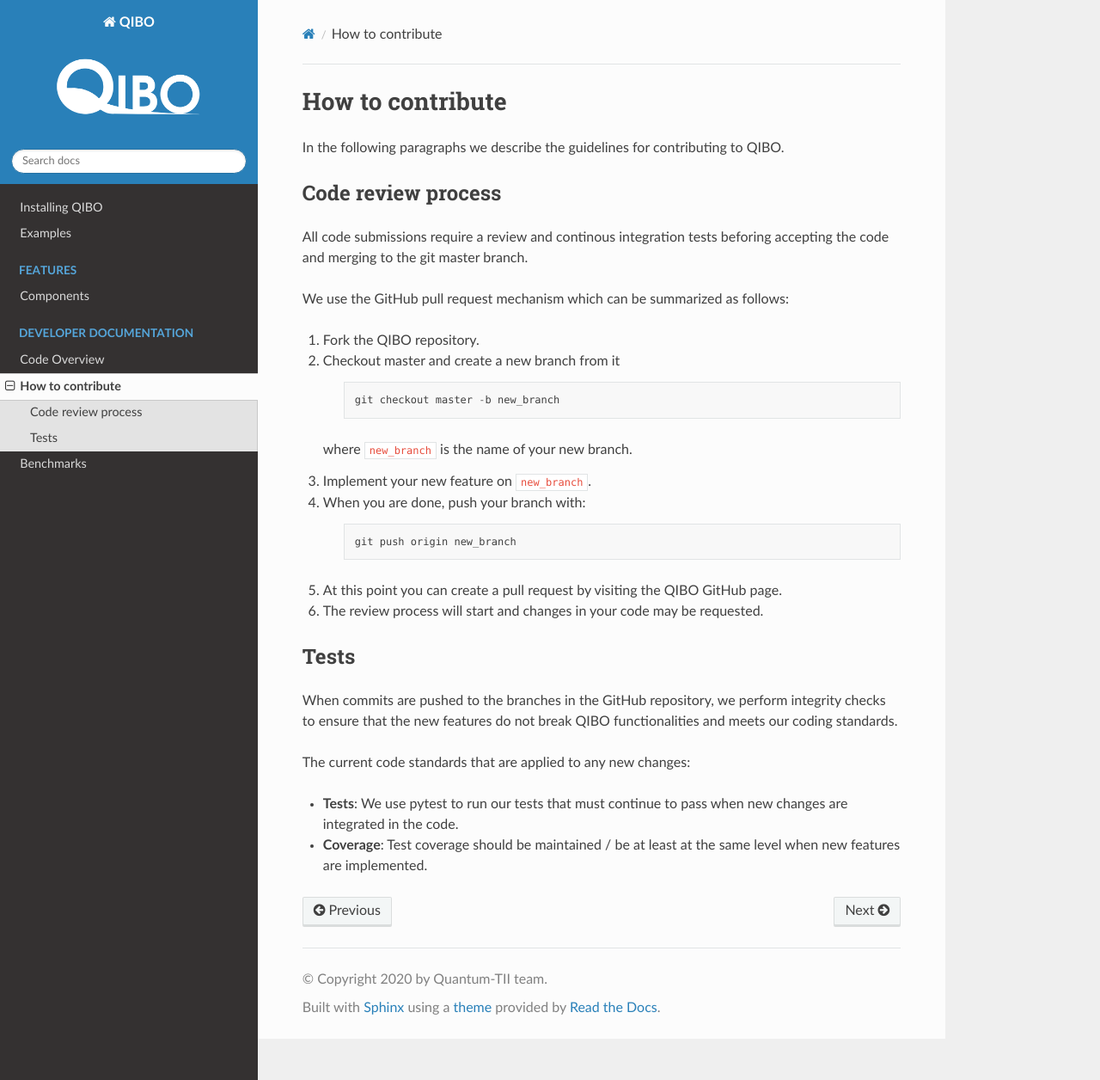
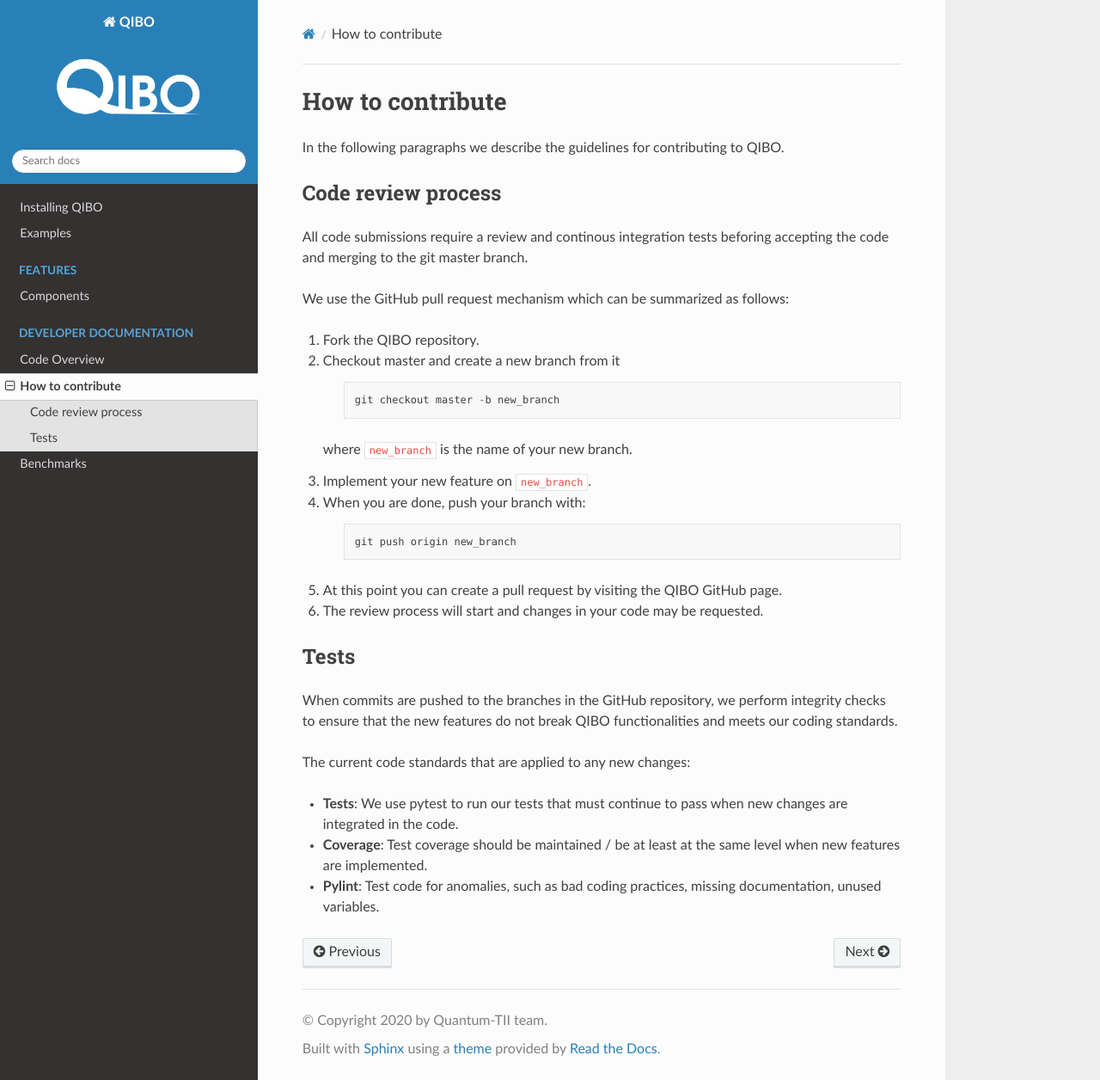
Before and after one commit to qiboteam/qibo, a Sphinx documentation site: the page built from doc/source/contributing.rst, in a window 1280 px wide and 1256 px high. Shown: the whole window at 86% size. Built offline with Sphinx 7.4.7 and the Read the Docs theme 2.0.0, drawn with Linux system fonts in a browser that asks for light colours.

Commit message:
updating contribution guidelines with pylint info

```diff
--- a/doc/source/contributing.rst
+++ b/doc/source/contributing.rst
@@ -44,3 +44,4 @@
 
 - **Tests**: We use pytest to run our tests that must continue to pass when new changes are integrated in the code.
 - **Coverage**: Test coverage should be maintained / be at least at the same level when new features are implemented.
+- **Pylint**: Test code for anomalies, such as bad coding practices, missing documentation, unused variables.
```
